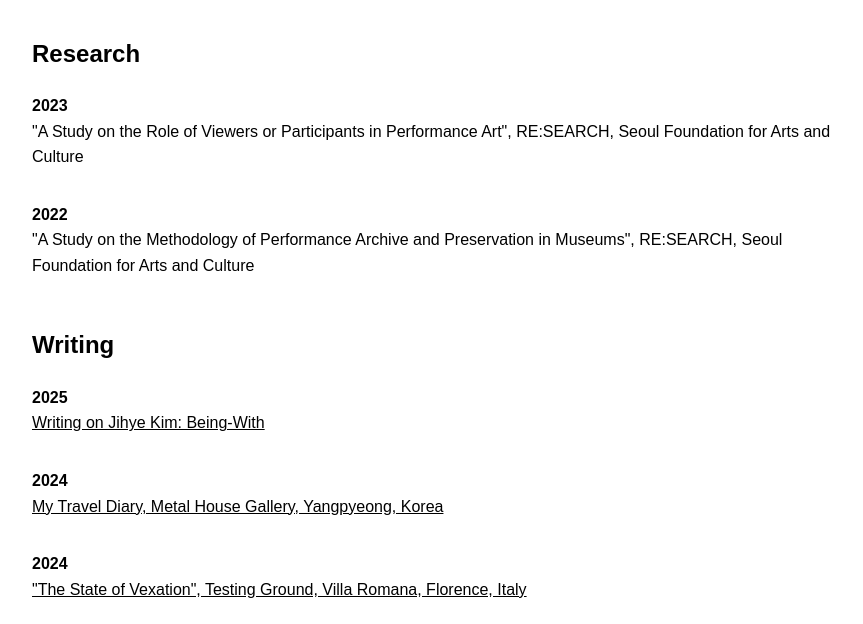
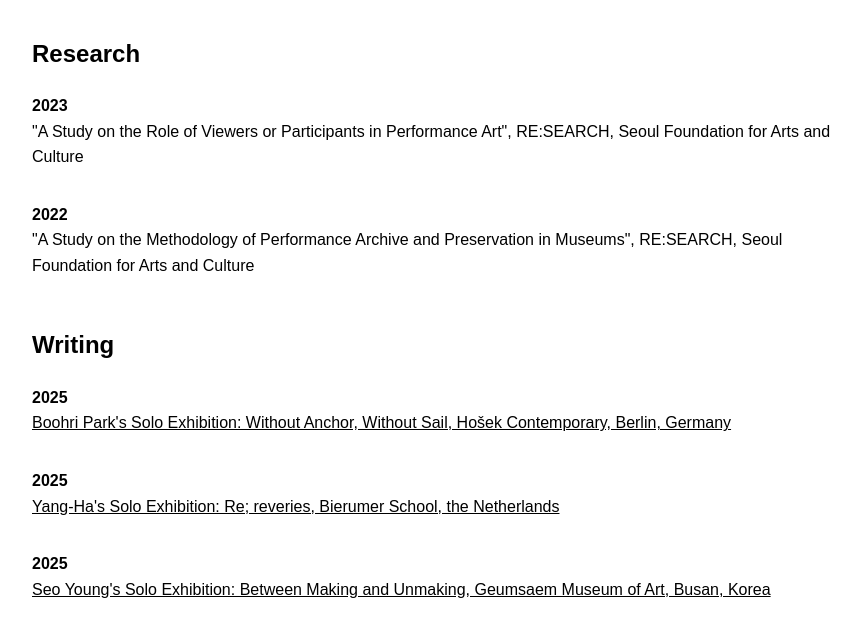
Before and after one commit to Yenima74/yenima-site, an Astro site: page /research-writing in a window 1280 px wide. Shown: the part 176-800 px from the top of the page, without its empty margins (208-1071 px from the left). Built offline with nearby package versions, Linux system fonts and the light colour scheme; Astro itself is replaced by a stand-in of ours.

Commit message:
add writing entries

```diff
--- a/src/pages/research-writing.astro
+++ b/src/pages/research-writing.astro
@@ -31,6 +31,21 @@
 
   <h2 style="margin-top: 3rem;">Writing</h2>
 
+<div style="margin-bottom: 2rem;">
+    <div><strong>2025</strong></div>
+    <div><a href="/Boohri Park_Between Non-Place and Place_EN, KR.pdf" target="_blank" style="text-decoration: underline; color: black;">Boohri Park's Solo Exhibition: Without Anchor, Without Sail, Hošek Contemporary, Berlin, Germany</a></div>
+  </div>
+
+  <div style="margin-bottom: 2rem;">
+    <div><strong>2025</strong></div>
+    <div><a href="/Yang-Ha_re;reveries.pdf" target="_blank" style="text-decoration: underline; color: black;">Yang-Ha's Solo Exhibition: Re; reveries, Bierumer School, the Netherlands</a></div>
+  </div>
+
+  <div style="margin-bottom: 2rem;">
+    <div><strong>2025</strong></div>
+    <div><a href="/서영_서문_지어지고 지워지는 사이.pdf" target="_blank" style="text-decoration: underline; color: black;">Seo Young's Solo Exhibition: Between Making and Unmaking, Geumsaem Museum of Art, Busan, Korea</a></div>
+  </div>
+
   <div style="margin-bottom: 2rem;">
     <div><strong>2025</strong></div>
     <div><a href="/jihye-kim-writing.pdf" target="_blank" style="text-decoration: underline; color: black;">Writing on Jihye Kim: Being-With</a></div>
```
